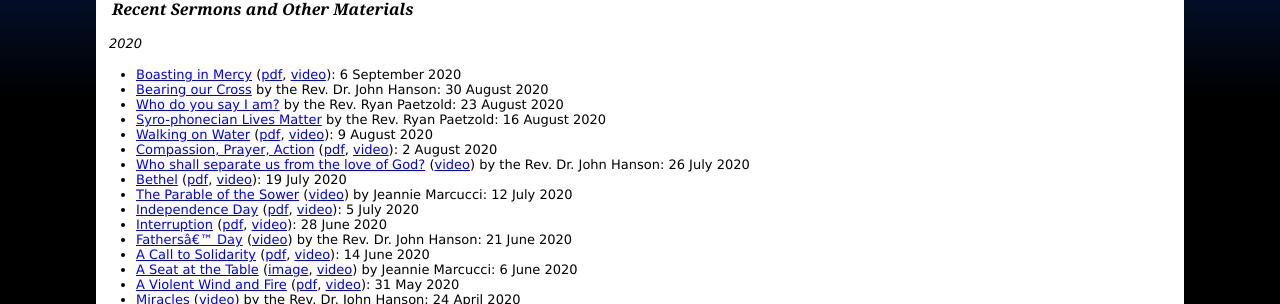
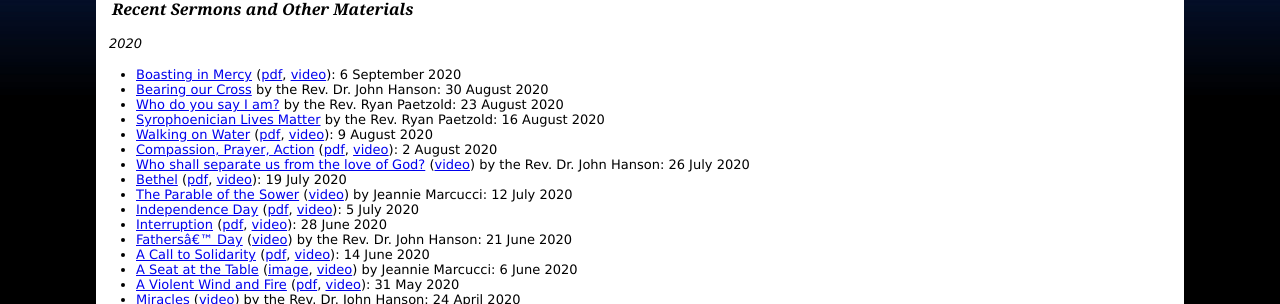
Before and after one commit to toddfoster/toddfoster.github.com, a Jekyll site: the page built from projects.md, in a window 1280 px wide and 900 px high. Shown: the part 153-457 px from the top of the window. Built offline with Jekyll 4.4.1, drawn with Linux system fonts in a browser that asks for light colours.

Commit message:
selling fix

```diff
--- a/projects.md
+++ b/projects.md
@@ -10,7 +10,7 @@ Recent Sermons and Other Materials
 * [Boasting in Mercy](http://cdn.boidem.org/2020/sermons/StT20200906.mp3) ([pdf](http://cdn.boidem.org/2020/sermons/Proper18-20200906.pdf), [video](https://vimeo.com/455082242#t=884)): 6 September 2020
 * [Bearing our Cross](http://cdn.boidem.org/2020/sermons/StT20200830-JH.mp3) by the Rev. Dr. John Hanson: 30 August 2020
 * [Who do you say I am?](https://youtu.be/t0n8AzIdH4A) by the Rev. Ryan Paetzold: 23 August 2020
-* [Syro-phonecian Lives Matter](https://youtu.be/5AoyhfG1zHQ) by the Rev. Ryan Paetzold: 16 August 2020
+* [Syrophoenician Lives Matter](https://youtu.be/5AoyhfG1zHQ) by the Rev. Ryan Paetzold: 16 August 2020
 * [Walking on Water](http://cdn.boidem.org/2020/sermons/StT20200809.mp3) ([pdf](http://cdn.boidem.org/2020/sermons/Proper14-20200809.pdf), [video](https://vimeo.com/445918707#t=17m26s)): 9 August 2020
 * [Compassion, Prayer, Action](http://cdn.boidem.org/2020/sermons/StT20200802.mp3) ([pdf](http://cdn.boidem.org/2020/sermons/Proper13-20200802.pdf), [video](https://vimeo.com/443864713#t=825s)): 2 August 2020
 * [Who shall separate us from the love of God?](http://cdn.boidem.org/2020/sermons/StT20200726-JH.mp3) ([video](https://vimeo.com/441667870#t=1009s)) by the Rev. Dr. John Hanson: 26 July 2020
```
